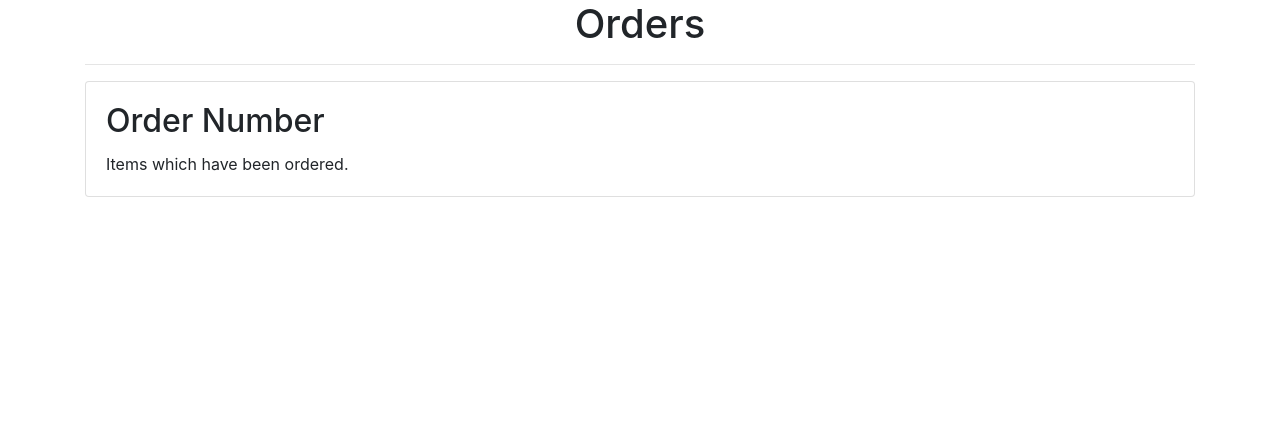
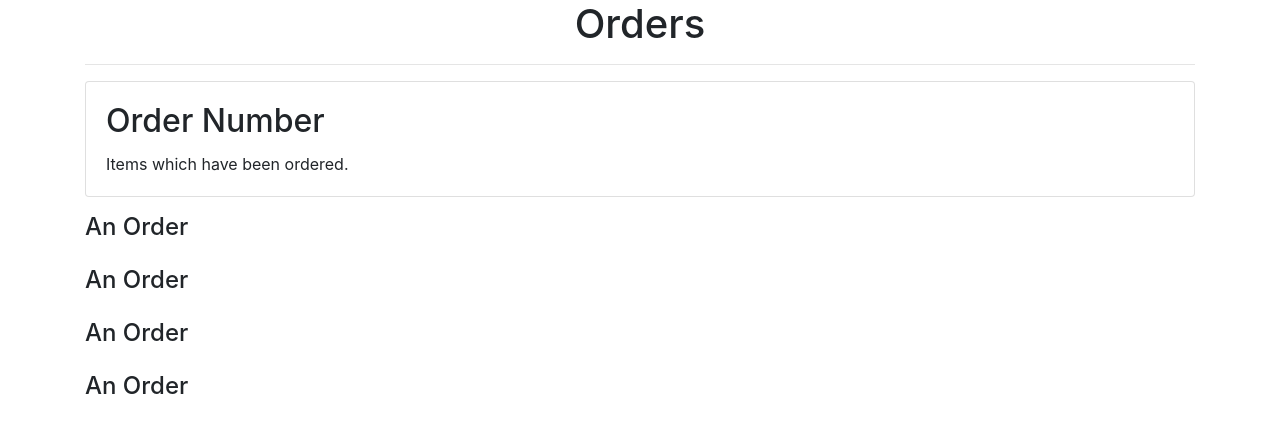
Before and after one commit to Abi-NK/TeamProject, a Django app: page /waiter/orders in a window 1280 px wide. Shown: the top 433 px of the page. Run offline with Django 3.2, Linux system fonts and the light colour scheme; data comes from the database, SQL or seed files in the repository; some libraries are stand-ins or nearby versions.

Commit message:
Add framework for method which adds HTML to page based on JSON recieved from waiter/getorders

```diff
--- /dev/null
+++ b/server/waiter/static/waiter/js/orders.js
@@ -0,0 +1,27 @@
+// essentially a wrapper for the HTML template
+function makeOrderHTML(){
+  return `
+  <div class="col-md-12 mb-md-3"><h4>An Order</h4></div>
+  `;
+}
+
+// populates the page with a list of all orders
+function updateOrders(){
+  $.getJSON("getorders", function(data){
+    var ordersJSON = JSON.parse(data)
+    console.log(data);
+    console.log(ordersJSON);
+
+    // for each order in ordersJSON
+    $.each(ordersJSON, function(key, value){
+      var fields = value["fields"];
+      var orderHTML = makeOrderHTML();
+      $("#order-container").append(orderHTML);
+    });
+
+  });
+}
+
+$(document).ready(function(){
+  updateOrders();
+});
--- a/server/waiter/templates/waiter/orders.html
+++ b/server/waiter/templates/waiter/orders.html
@@ -7,7 +7,7 @@
 {% block content %}
   <h1 class="text-center">Orders</h1>
   <hr />
-    <div class="row">
+    <div class="row" id="order-container">
       <div class="col-md-12 mb-md-3">
         <div class="card">
           <div class="card-body">
```
